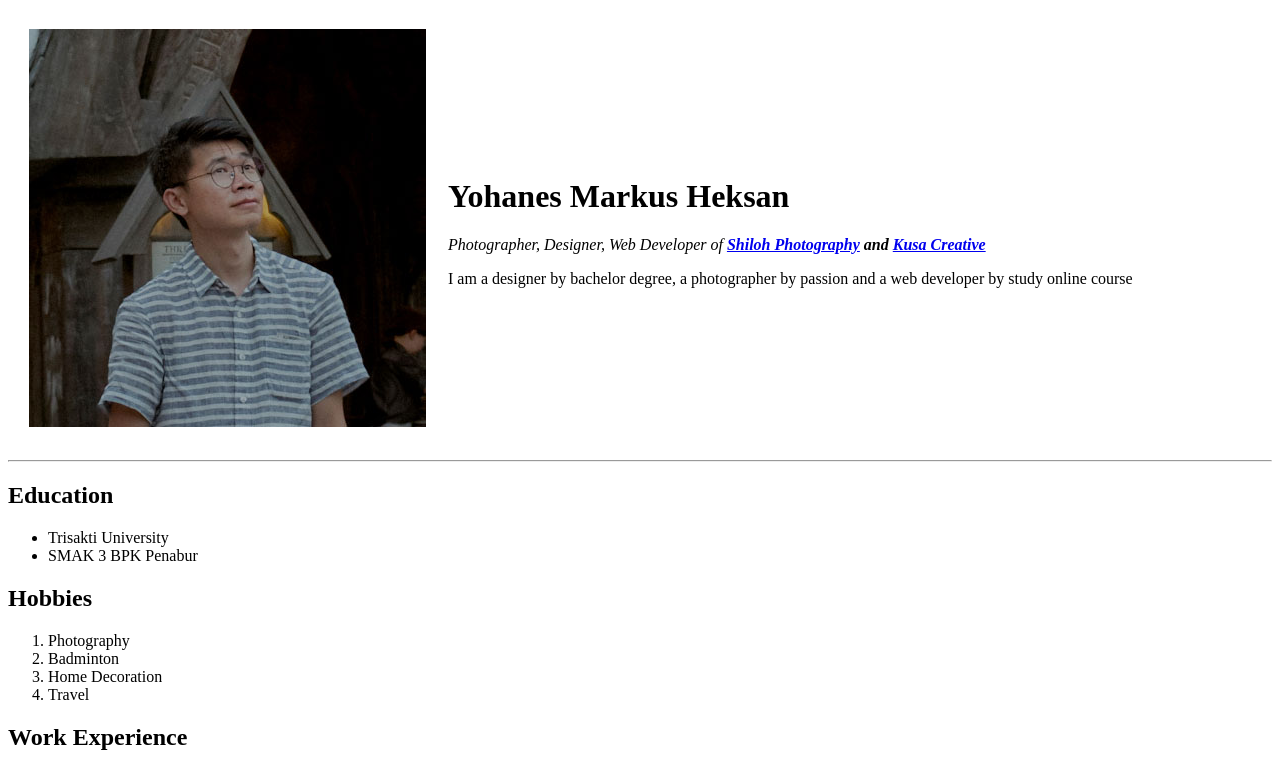
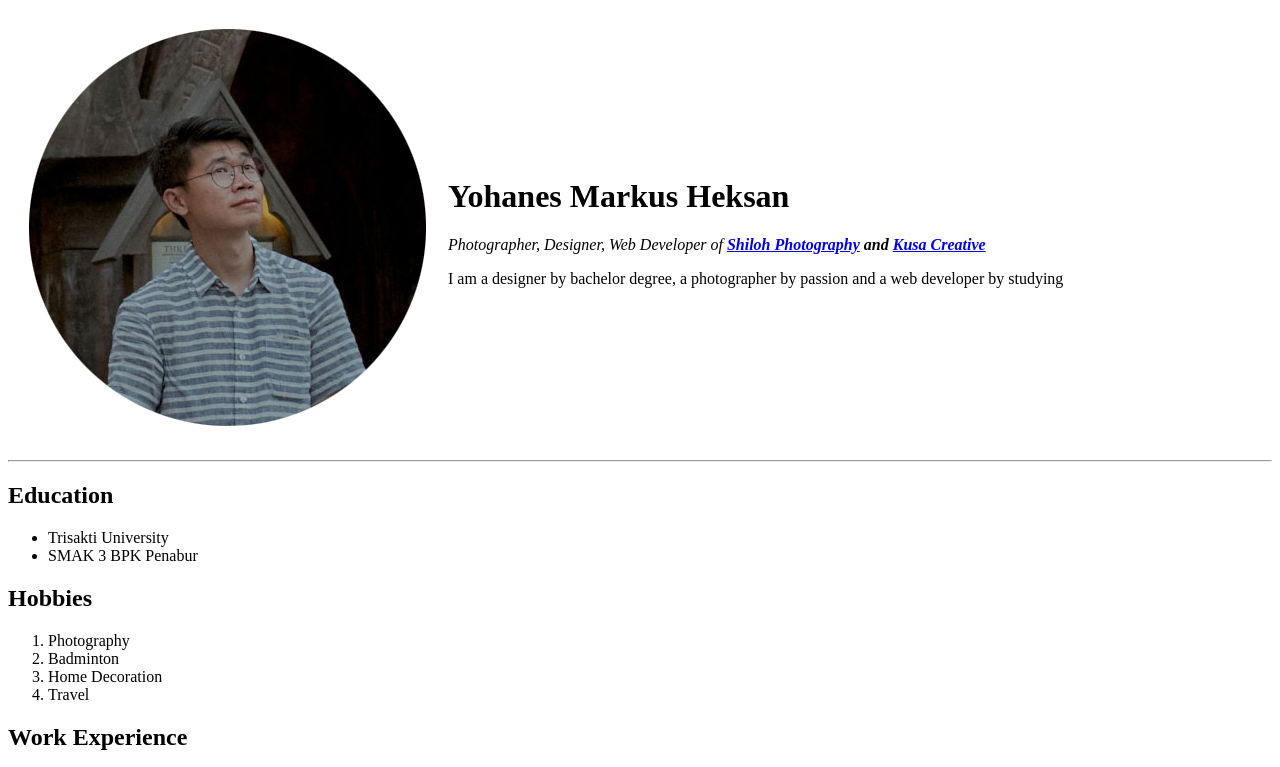
Before and after one commit to ymheksan/portofolio, a plain HTML site: page index.html in a window 1280 px wide. Shown: the top 767 px of the page. Drawn offline with Linux system fonts and the light colour scheme.

Commit message:
Back button and photo update

```diff
--- a/index.html
+++ b/index.html
@@ -16,7 +16,7 @@
 <body>
   <table cellspacing=20 >
     <tr>
-      <td><img src="image/MAME9452JapanTripAug202018.jpg" alt="photographer designer web developer">
+      <td><img src="image/MAME9452JapanTripAug202018.PNG" alt="photographer designer web developer">
         <!--src bisa pakai link dari website tertentu atau juga pakai image yang disimpan didalam folder yang sama dengan html atau pakai path spt cth diatas. Cth link: https://static.wixstatic.com/media/273be0_24c2594220e1448a9a721eb08d50ba8c.jpg/v1/fill/w_902,h_1354,al_c,q_85,usm_0.66_1.00_0.01/273be0_24c2594220e1448a9a721eb08d50ba8c.webp
       Google pake ALT/alt untuk SEO juga, jadi kalau mau gampang dicari mungkin bisa tulis apa yang relevan sebagai peganti gambar untuk penjelasan
       INGAT SELALU TULIS NAMA FILE YANG LENGKAP TERMASUK FORMAT NYA (PNG/GIF/etc)-->
@@ -24,7 +24,7 @@
       <td>
         <h1>Yohanes Markus Heksan</h1>
         <p><em>Photographer, Designer, Web Developer of <strong><a href="https://www.instagram.com/weareshiloh/?hl=id">Shiloh Photography</a> and <a href="http://ymheksan.wixsite.com/home">Kusa Creative</a></strong></em></p>
-        <p>I am a designer by bachelor degree, a photographer by passion and a web developer by study online course</p>
+        <p>I am a designer by bachelor degree, a photographer by passion and a web developer by studying</p>
       </td>
     </tr>
   </table>
```
Also changed, not shown: Contact.html (+2 -0 lines), Portfolio.html (+2 -0 lines), Image/MAME9452JapanTripAug202018.png (added).
